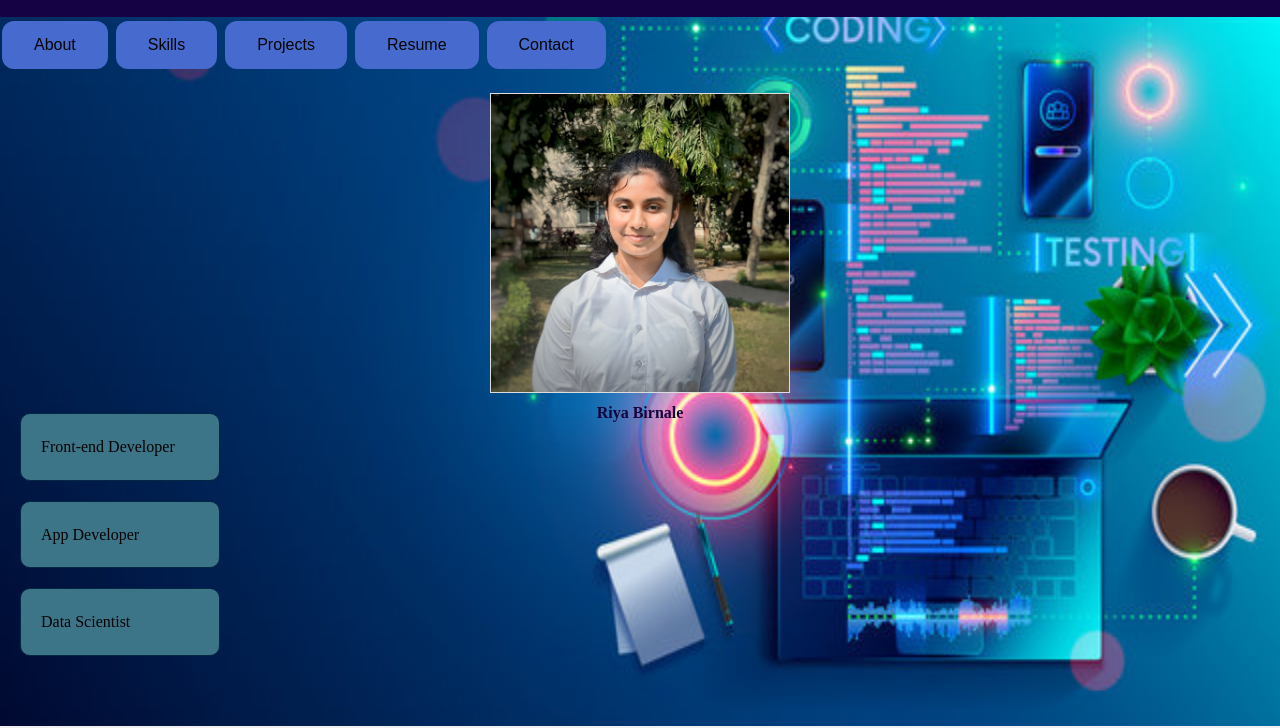
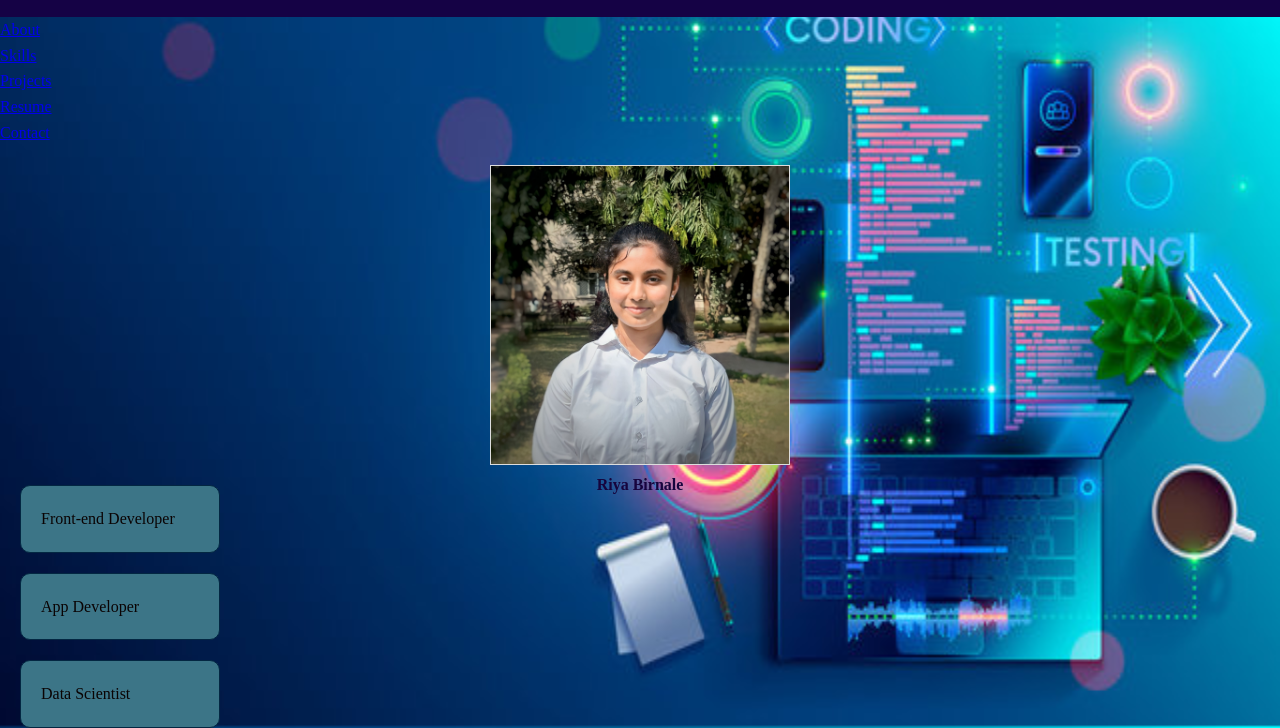
Before and after one commit to birnaleriya/Portfolio, a plain HTML site: page index.html in a window 1280 px wide. Shown: the part 74-802 px from the top of the page. Drawn offline with Linux system fonts and the light colour scheme.

Commit message:
Addition of other pages

```diff
--- a/index.html
+++ b/index.html
@@ -21,11 +21,15 @@
     <header>
         <h1>Welcome to the portfolio of Riya Birnale</h1>
     </header>
-    <button class="custom-button">About</button>
-    <button class="custom-button">Skills</button>
-    <button class="custom-button">Projects</button>
-    <button class="custom-button">Resume</button>
-    <button class="custom-button">Contact</button>
+    <nav class="navbar">
+        <ul>
+            <li><a href="about.html" class="nav-link">About</a></li>
+            <li><a href="skills.html" class="nav-link">Skills</a></li>
+            <li><a href="projects.html" class="nav-link">Projects</a></li>
+            <li><a href="resume.html" class="nav-link">Resume</a></li>
+            <li><a href="contact.html" class="nav-link">Contact</a></li>
+        </ul>
+    </nav>
     <div class="image-box">
         <img src="img/myphoto.jpg">
         <label><strong>Riya Birnale</strong></label>
```
